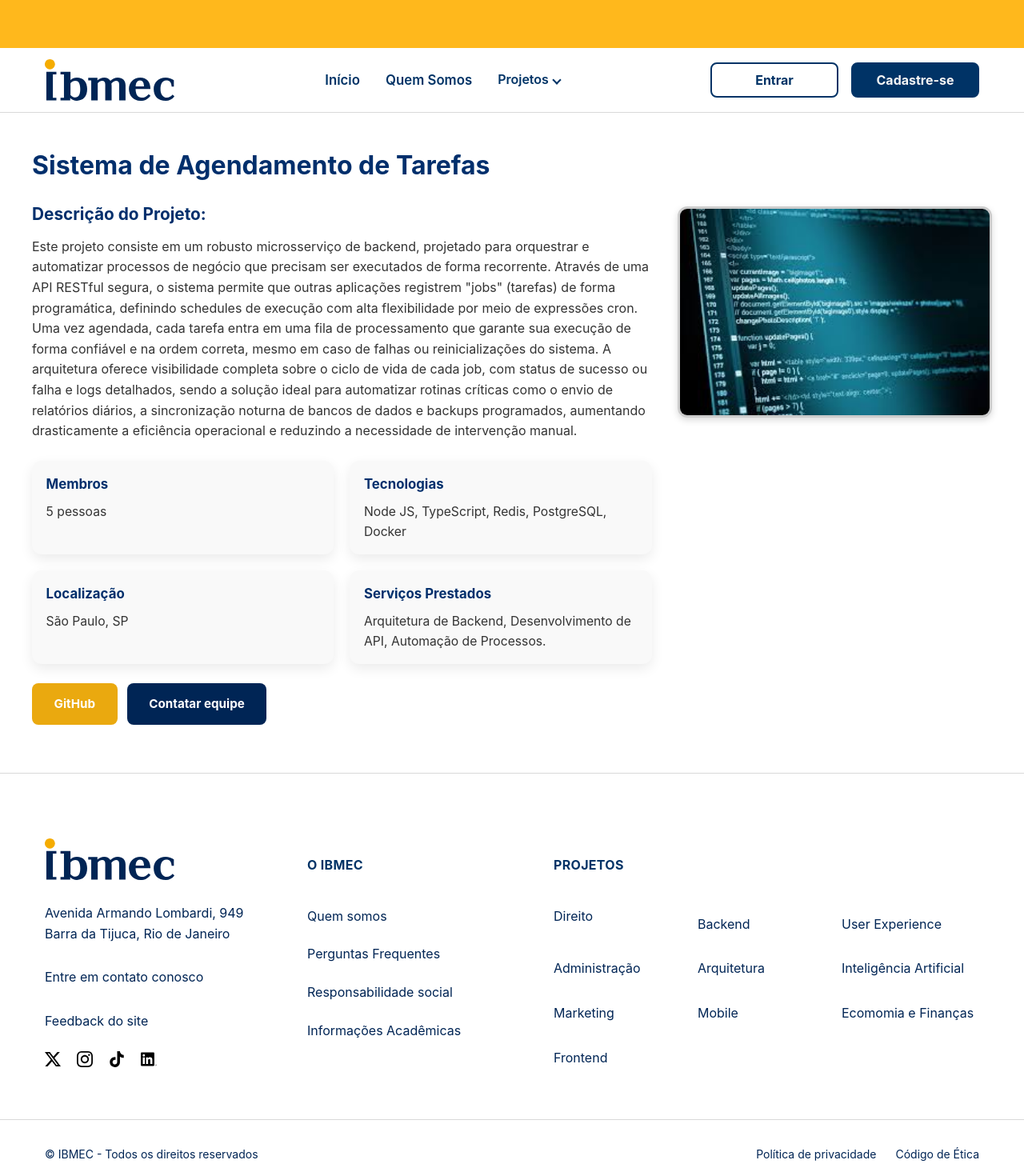
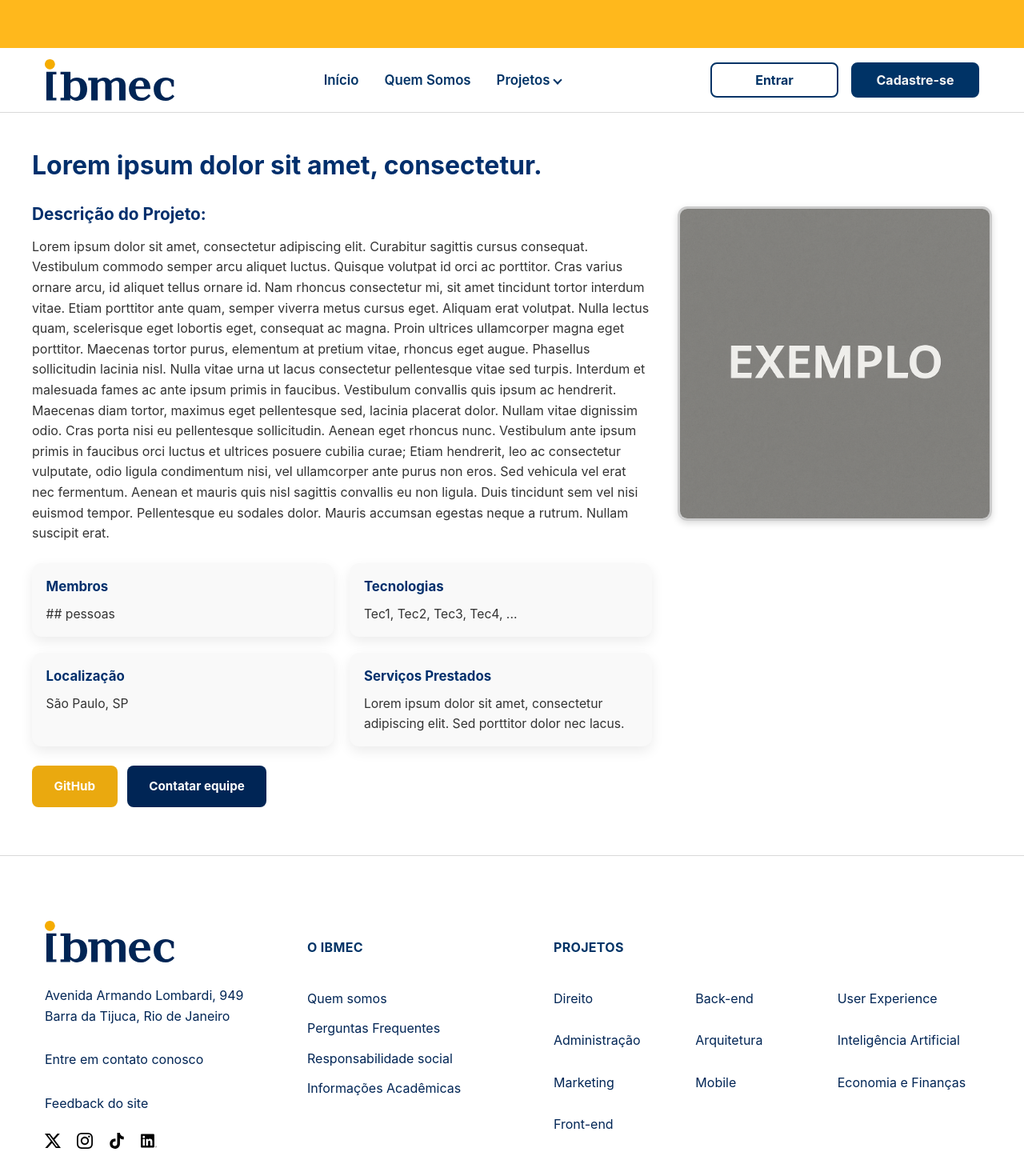
Before and after one commit to whirtex/AP2-PFE-GRUPO-2, a React (Vite) app: page /projetos/backend/exemplo in a window 1280 px wide. Shown: the top 1470 px of the page at 80% size. Built offline with nearby package versions, Linux system fonts and the light colour scheme.

Commit message:
Projeto  com a correção do professor

```diff
--- a/src/components/Footer.jsx
+++ b/src/components/Footer.jsx
@@ -76,7 +76,7 @@ export default function Footer() {
           </ul>
         </div>
 
-        {/* seção Projetos  */}
+        {/* ===== SEÇÃO PROJETOS (ATUALIZADA) ===== */}
         <div
           className={`footer__col footer__col--projects footer__section ${
             openProj ? "is-open" : ""
@@ -93,34 +93,34 @@ export default function Footer() {
 
           <ul className="footer__list footer__project-list">
             <li>
-              <a href="#">Direito</a>
+              <Link to="/projetos/direito">Direito</Link>
             </li>
             <li>
-              <Link to="/projetos/backend">Backend</Link>
+              <Link to="/projetos/back-end">Back-end</Link>
             </li>
             <li>
-              <a href="#">User Experience</a>
+              <Link to="/projetos/ux">User Experience</Link>
             </li>
             <li>
-              <a href="#">Administração</a>
+              <Link to="/projetos/administracao">Administração</Link>
             </li>
             <li>
-              <a href="#">Arquitetura</a>
+              <Link to="/projetos/arquitetura">Arquitetura</Link>
             </li>
             <li>
-              <a href="#">Inteligência Artificial</a>
+              <Link to="/projetos/ia">Inteligência Artificial</Link>
             </li>
             <li>
-              <a href="#">Marketing</a>
+              <Link to="/projetos/marketing">Marketing</Link>
             </li>
             <li>
-              <a href="#">Mobile</a>
+              <Link to="/projetos/mobile">Mobile</Link>
             </li>
             <li>
-              <a href="#">Ecomomia e Finanças</a>
+              <Link to="/projetos/economia">Economia e Finanças</Link>
             </li>
             <li>
-              <a href="#">Frontend</a>
+              <Link to="/projetos/front-end">Front-end</Link>
             </li>
           </ul>
         </div>
--- a/src/components/Header.jsx
+++ b/src/components/Header.jsx
@@ -1,4 +1,5 @@
-import { useEffect, useState, useCallback } from "react";
+// PASSO 1: Adicione 'useRef' e remova 'useLocation' e 'useNavigate'
+import { useEffect, useState, useCallback, useRef } from "react";
 import { Link } from "react-router-dom";
 import logo from "../assets/img/logo-Ibmec.svg";
 
@@ -11,6 +12,9 @@ export default function Header({ onOpenLogin }) {
 
   // Estado do acordeão "Projetos" (Mobile / clique)
   const [isMobileProjetosOpen, setIsMobileProjetosOpen] = useState(false);
+
+  // PASSO 2: Adicione a ref para o timer
+  const closeTimer = useRef(null);
 
   // Efeito para fechar menu mobile no resize ou com "Esc"
   useEffect(() => {
@@ -33,15 +37,24 @@ export default function Header({ onOpenLogin }) {
     document.body.style.overflow = menuOpen ? "hidden" : "";
   }, [menuOpen]);
 
-  // Função para fechar o menu mobile
-  // SUBSTITUA POR ISSO:
-
-  // Função para fechar o menu mobile (agora memorizada)
   const closeMenu = useCallback(() => {
     setMenuOpen(false);
-  }, []); // <-- setMenuOpen é estável, não precisa de dependências
+  }, []);
 
-  // Função que cuida de ir pra seção certa (agora memorizada)
+  // PASSO 3: Adicione as funções de "entrar" e "sair" com o timer
+  const handleMenuEnter = () => {
+    // Cancela qualquer timer de fechamento que esteja pendente
+    clearTimeout(closeTimer.current);
+    // Abre o menu
+    setIsProjetosMenuOpen(true);
+  };
+
+  const handleMenuLeave = () => {
+    // Inicia um novo timer para fechar o menu
+    closeTimer.current = setTimeout(() => {
+      setIsProjetosMenuOpen(false);
+    }, 200); // 200ms de "período de carência"
+  };
 
   return (
     <header className="site-header">
@@ -163,10 +176,11 @@ export default function Header({ onOpenLogin }) {
             </li>
 
             {/* ===== PROJETOS (DESKTOP / MEGAMENU) ===== */}
+            {/* PASSO 4: Aplique as novas funções de hover aqui */}
             <li
               className="nav-item-dropdown header__desktop-only"
-              onMouseEnter={() => setIsProjetosMenuOpen(true)}
-              onMouseLeave={() => setIsProjetosMenuOpen(false)}
+              onMouseEnter={handleMenuEnter}
+              onMouseLeave={handleMenuLeave}
             >
               <span className="nav-link-trigger">
                 Projetos
@@ -175,7 +189,12 @@ export default function Header({ onOpenLogin }) {
 
               {/* === VERSÃO 100% CORRIGIDA (Desktop) === */}
               {isProjetosMenuOpen && (
-                <div className="megamenu-container">
+                // E aplique aqui também
+                <div
+                  className="megamenu-container"
+                  onMouseEnter={handleMenuEnter}
+                  onMouseLeave={handleMenuLeave}
+                >
                   <div className="megamenu-grid">
                     {/* Coluna 1 */}
                     <div className="megamenu-column">
@@ -212,16 +231,16 @@ export default function Header({ onOpenLogin }) {
                     {/* Coluna 3 */}
                     <div className="megamenu-column">
                       <Link
+                        to="/projetos/front-end"
+                        onClick={() => setIsProjetosMenuOpen(false)}
+                      >
+                        Front-end
+                      </Link>
+                      <Link
                         to="/projetos/ia"
                         onClick={() => setIsProjetosMenuOpen(false)}
                       >
                         Inteligência Artificial
-                      </Link>
-                      <Link
-                        to="/projetos/front-end"
-                        onClick={() => setIsProjetosMenuOpen(false)}
-                      >
-                        Front-end
                       </Link>
                     </div>
 
@@ -244,6 +263,7 @@ export default function Header({ onOpenLogin }) {
                     {/* Coluna 5 */}
                     <div className="megamenu-column">
                       <Link
+                        // BUG CORRIGIDO AQUI
                         to="/projetos/economia"
                         onClick={() => setIsProjetosMenuOpen(false)}
                       >
@@ -260,9 +280,6 @@ export default function Header({ onOpenLogin }) {
                 </div>
               )}
             </li>
-
-            {/* ===== DEPOIMENTOS (REMOVIDO) ===== */}
-            {/* O <li> de Depoimentos foi removido daqui */}
 
             {/* ===== BOTÕES (APENAS MOBILE) ===== */}
             <li className="header__mobile-only">
--- a/src/pages/ProjetoExemplo.jsx
+++ b/src/pages/ProjetoExemplo.jsx
@@ -1,7 +1,7 @@
 import "../styles/styleProjetoExemplo.css";
 import "../styles/style.css";
 
-import Projeto4 from "../assets/img/img-projetos4.jpg";
+import imagemExemplo from "../assets/img/imagemExemplo.png";
 
 export default function ProjetoExemplo() {
   return (
@@ -10,27 +10,34 @@ export default function ProjetoExemplo() {
       <main className="main-content">
         <section className="project-container">
           <div className="project-info">
-            <h1>Sistema de Agendamento de Tarefas</h1>
+            <h1>Lorem ipsum dolor sit amet, consectetur.</h1>
 
             <article>
               <h2>Descrição do Projeto:</h2>
               <p>
-                Este projeto consiste em um robusto microsserviço de backend,
-                projetado para orquestrar e automatizar processos de negócio que
-                precisam ser executados de forma recorrente. Através de uma API
-                RESTful segura, o sistema permite que outras aplicações
-                registrem "jobs" (tarefas) de forma programática, definindo
-                schedules de execução com alta flexibilidade por meio de
-                expressões cron. Uma vez agendada, cada tarefa entra em uma fila
-                de processamento que garante sua execução de forma confiável e
-                na ordem correta, mesmo em caso de falhas ou reinicializações do
-                sistema. A arquitetura oferece visibilidade completa sobre o
-                ciclo de vida de cada job, com status de sucesso ou falha e logs
-                detalhados, sendo a solução ideal para automatizar rotinas
-                críticas como o envio de relatórios diários, a sincronização
-                noturna de bancos de dados e backups programados, aumentando
-                drasticamente a eficiência operacional e reduzindo a necessidade
-                de intervenção manual.
+                Lorem ipsum dolor sit amet, consectetur adipiscing elit.
+                Curabitur sagittis cursus consequat. Vestibulum commodo semper
+                arcu aliquet luctus. Quisque volutpat id orci ac porttitor. Cras
+                varius ornare arcu, id aliquet tellus ornare id. Nam rhoncus
+                consectetur mi, sit amet tincidunt tortor interdum vitae. Etiam
+                porttitor ante quam, semper viverra metus cursus eget. Aliquam
+                erat volutpat. Nulla lectus quam, scelerisque eget lobortis
+                eget, consequat ac magna. Proin ultrices ullamcorper magna eget
+                porttitor. Maecenas tortor purus, elementum at pretium vitae,
+                rhoncus eget augue. Phasellus sollicitudin lacinia nisl. Nulla
+                vitae urna ut lacus consectetur pellentesque vitae sed turpis.
+                Interdum et malesuada fames ac ante ipsum primis in faucibus.
+                Vestibulum convallis quis ipsum ac hendrerit. Maecenas diam
+                tortor, maximus eget pellentesque sed, lacinia placerat dolor.
+                Nullam vitae dignissim odio. Cras porta nisi eu pellentesque
+                sollicitudin. Aenean eget rhoncus nunc. Vestibulum ante ipsum
+                primis in faucibus orci luctus et ultrices posuere cubilia
+                curae; Etiam hendrerit, leo ac consectetur vulputate, odio
+                ligula condimentum nisi, vel ullamcorper ante purus non eros.
+                Sed vehicula vel erat nec fermentum. Aenean et mauris quis nisl
+                sagittis convallis eu non ligula. Duis tincidunt sem vel nisi
+                euismod tempor. Pellentesque eu sodales dolor. Mauris accumsan
+                egestas neque a rutrum. Nullam suscipit erat.
               </p>
             </article>
 
@@ -39,7 +46,7 @@ export default function ProjetoExemplo() {
               <div className="item-relacionado">
                 <h3>Membros</h3>
                 <p>
-                  <i className="fa-solid fa-users" aria-hidden="true" /> 5
+                  <i className="fa-solid fa-users" aria-hidden="true" /> ##
                   pessoas
                 </p>
               </div>
@@ -48,7 +55,7 @@ export default function ProjetoExemplo() {
                 <h3>Tecnologias</h3>
                 <p>
                   <i className="fa-solid fa-microchip" aria-hidden="true" />{" "}
-                  Node JS, TypeScript, Redis, PostgreSQL, Docker
+                  Tec1, Tec2, Tec3, Tec4, ...
                 </p>
               </div>
 
@@ -63,9 +70,9 @@ export default function ProjetoExemplo() {
               <div className="item-relacionado">
                 <h3>Serviços Prestados</h3>
                 <p>
-                  <i className="fa-solid fa-robot" aria-hidden="true" />{" "}
-                  Arquitetura de Backend, Desenvolvimento de API, Automação de
-                  Processos.
+                  <i className="fa-solid fa-robot" aria-hidden="true" /> Lorem
+                  ipsum dolor sit amet, consectetur adipiscing elit. Sed
+                  porttitor dolor nec lacus.
                 </p>
               </div>
             </aside>
@@ -81,7 +88,7 @@ export default function ProjetoExemplo() {
           </div>
 
           <figure>
-            <img src={Projeto4} alt="Preview do sistema de agendamento" />
+            <img src={imagemExemplo} alt="Preview do sistema de agendamento" />
           </figure>
         </section>
       </main>
--- a/src/pages/Projetos.jsx
+++ b/src/pages/Projetos.jsx
@@ -23,9 +23,13 @@ export default function ProjectsPage() {
               src={imagemExemplo}
               alt="Tela de código representando API de estoque"
             />
-            <a href="#" className="project-card__btn" role="button">
+            <Link
+              to="/projetos/backend/exemplo"
+              className="project-card__btn"
+              role="button"
+            >
               Ver Projeto
-            </a>
+            </Link>
           </article>
 
           <article className="project-card">
@@ -36,9 +40,13 @@ export default function ProjectsPage() {
               src={imagemExemplo}
               alt="Visual de dados e gráficos"
             />
-            <a href="#" className="project-card__btn" role="button">
+            <Link
+              to="/projetos/backend/exemplo"
+              className="project-card__btn"
+              role="button"
+            >
               Ver Projeto
-            </a>
+            </Link>
           </article>
 
           <article className="project-card">
@@ -49,9 +57,13 @@ export default function ProjectsPage() {
               src={imagemExemplo}
               alt="Fluxos de autenticação e segurança"
             />
-            <a href="#" className="project-card__btn" role="button">
-              Ver Projetos
-            </a>
+            <Link
+              to="/projetos/backend/exemplo"
+              className="project-card__btn"
+              role="button"
+            >
+              Ver Projeto
+            </Link>
           </article>
 
           <article className="project-card">
@@ -80,9 +92,13 @@ export default function ProjectsPage() {
               src={imagemExemplo}
               alt="Agenda e tarefas automatizadas"
             />
-            <a href="#" className="project-card__btn" role="button">
+            <Link
+              to="/projetos/backend/exemplo"
+              className="project-card__btn"
+              role="button"
+            >
               Ver Projeto
-            </a>
+            </Link>
           </article>
 
           <article className="project-card">
@@ -93,9 +109,13 @@ export default function ProjectsPage() {
               src={imagemExemplo}
               alt="Integração com provedores de pagamento"
             />
-            <a href="#" className="project-card__btn" role="button">
+            <Link
+              to="/projetos/backend/exemplo"
+              className="project-card__btn"
+              role="button"
+            >
               Ver Projeto
-            </a>
+            </Link>
           </article>
         </section>
 
--- a/src/styles/style.css
+++ b/src/styles/style.css
@@ -321,8 +321,6 @@ ul {
 
 /* O link <a> "Projetos" que vira o gatilho do acordeão */
 .header__nav li a.accordion-trigger {
-  /* Copia os estilos dos outros links do menu mobile */
-  /* display: block; <-- APAGUE esta linha */
   padding: 12px 4px;
   font-weight: 700;
   font-size: 1.05rem;
@@ -663,7 +661,7 @@ ul {
 .footer__who-list {
   display: flex;
   flex-direction: column;
-  gap: 12px;
+  gap: 15px;
 }
 .footer__col a {
   color: var(--color-primary-light);
@@ -678,10 +676,10 @@ ul {
 .footer__project-list {
   column-count: 2;
   column-gap: 24px;
+  row-gap: 15px;
 }
 .footer__project-list li {
   break-inside: avoid;
-  padding-bottom: 10px;
 }
 
 .footer__section {
@@ -746,11 +744,6 @@ ul {
   padding: 6px 0 10px;
 }
 
-.footer__who-list li + li,
-.footer__project-list li + li {
-  margin-top: 10px;
-}
-
 .footer__who-list a,
 .footer__project-list a {
   display: block;
@@ -804,6 +797,8 @@ ul {
     padding: 8px 0;
     font-weight: 600;
     position: relative;
+    display: flex;
+    align-items: center;
   }
   .header__nav li a:not(.btn)::after {
     content: "";
@@ -836,7 +831,7 @@ ul {
   /* O <li> container do megamenu */
   .nav-item-dropdown {
     /* Crucial para posicionar o megamenu */
-    position: relative;
+    position: static;
     display: flex;
     align-items: center;
   }
@@ -851,14 +846,12 @@ ul {
     color: var(--color-primary-dark);
     position: relative;
     cursor: pointer;
-
-    /* 👇 ADIÇÕES PARA ALINHAR A SETA 👇 */
+    font-size: 1.05rem;
     display: flex;
     align-items: center;
     gap: 6px;
   }
 
-  /* 👇 BLOCO NOVO PARA A SETA 👇 */
   /* Estilo da seta (reutiliza o .accordion-arrow) */
   .dropdown-arrow {
     border-color: var(--color-primary-dark);
@@ -895,20 +888,21 @@ ul {
     top: 100%; /* Posiciona abaixo do <li> */
     left: 50%;
     transform: translateX(-50%);
-
     background-color: var(--color-bg-light);
-    border: 1px solid var(--color-border);
-    border-radius: 8px;
+    border-top: 1px solid var(--color-border);
+    border-bottom: 1px solid var(--color-border);
     box-shadow: 0 8px 16px rgba(0, 0, 0, 0.12);
     padding: 24px;
-    width: 900px;
+    width: 1000px;
+    height: 170px;
     z-index: 2000;
   }
 
   /* O grid que organiza as colunas */
   .megamenu-grid {
     display: grid;
-    /* Cria 2 colunas (como no JSX) */
+    max-width: 900px;
+    margin: 0 auto;
     grid-template-columns: repeat(5, 1fr);
     gap: 24px; /* Espaço entre as colunas */
   }
@@ -918,6 +912,7 @@ ul {
     display: flex;
     flex-direction: column;
     gap: 12px; /* Espaço entre os links da coluna */
+    align-items: flex-start;
   }
 
   /* Título de cada coluna */
@@ -1087,7 +1082,7 @@ ul {
   .footer__who-list {
     display: flex;
     flex-direction: column;
-    gap: 25px;
+    gap: 30px;
     padding: 0;
   }
 
@@ -1108,10 +1103,10 @@ ul {
     column-gap: 32px;
     padding: 0;
     margin: 0;
+    row-gap: 30px;
   }
 
   .footer__project-list li {
-    padding-bottom: 25px;
     break-inside: avoid;
   }
 
@@ -1171,20 +1166,23 @@ ul {
   .footer__project-list {
     column-count: initial !important;
     column-gap: 0 !important;
-
     display: grid !important;
     grid-template-columns: repeat(3, minmax(160px, 1fr));
-    gap: 8px 24px;
-  }
-  .footer__project-list li {
-    break-inside: auto;
-    padding-bottom: 0;
+    gap: 15px 24px;
+    padding: 0;
   }
 
   .footer__who-list {
     display: grid;
     grid-auto-rows: min-content;
-    gap: 10px;
+    gap: 15px;
+    padding: 0;
+  }
+
+  .footer__project-list li,
+  .footer__who-list li {
+    break-inside: auto;
+    padding-bottom: 0; /* Garante que os <li> dos dois não tenham padding */
   }
 
   .bottom-bar__container {
@@ -1208,8 +1206,4 @@ ul {
   .grid-projetos {
     grid-template-columns: repeat(5, 1fr);
   }
-
-  .footer__project-list {
-    grid-template-columns: repeat(3, minmax(180px, 1fr));
-  }
 }
--- a/src/styles/styleQuemSomos.css
+++ b/src/styles/styleQuemSomos.css
@@ -38,6 +38,7 @@ body {
   margin-bottom: 1rem;
 }
 .qs-principal p {
+  font-size: 1.14rem;
   margin-bottom: 1rem;
   line-height: 1.6;
 }
@@ -61,6 +62,7 @@ body {
   margin-bottom: 1rem;
 }
 .qs-secundario p {
+  font-size: 1.14rem;
   margin-bottom: 1rem;
   line-height: 1.6;
 }
@@ -97,7 +99,7 @@ body {
   }
 
   .qs-imagem {
-    max-width: clamp(280px, 42vw, 520px);
+    max-width: clamp(280px, 3vw, 520x);
     margin: 0 auto;
   }
 
```
Also changed, not shown: src/pages/Home.jsx (+22 -21 lines).
